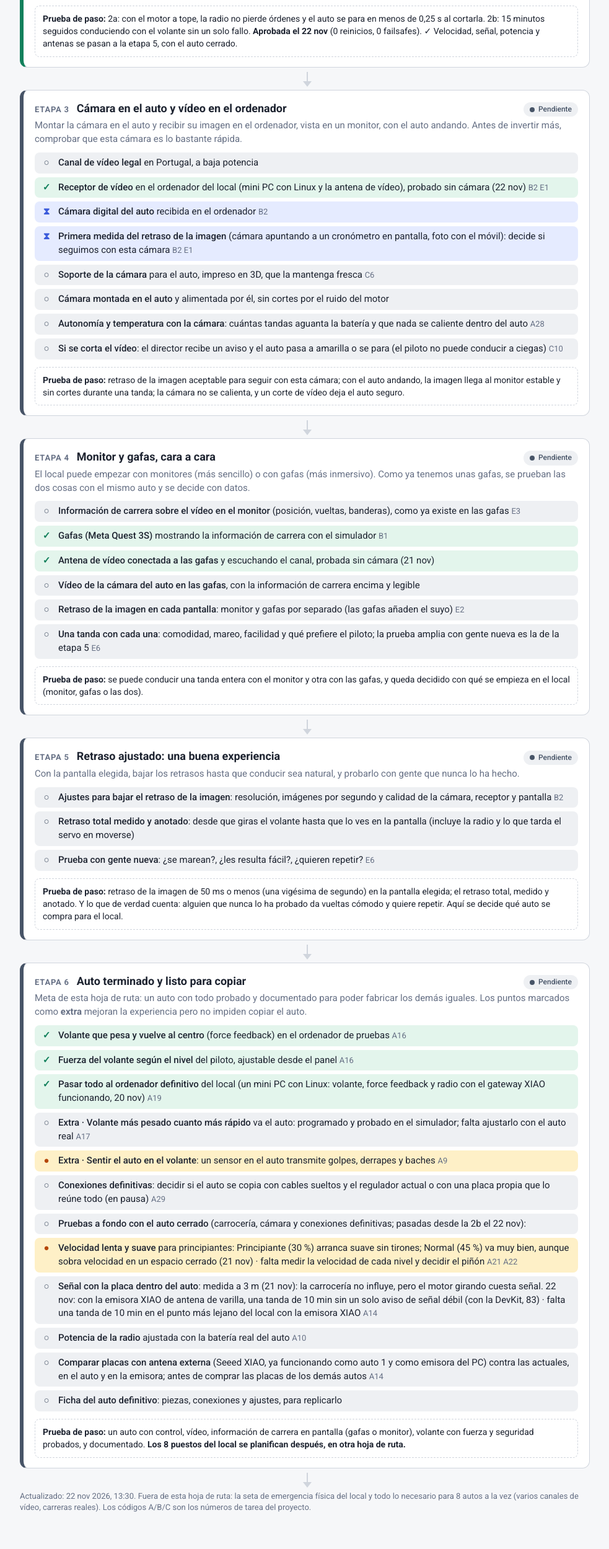
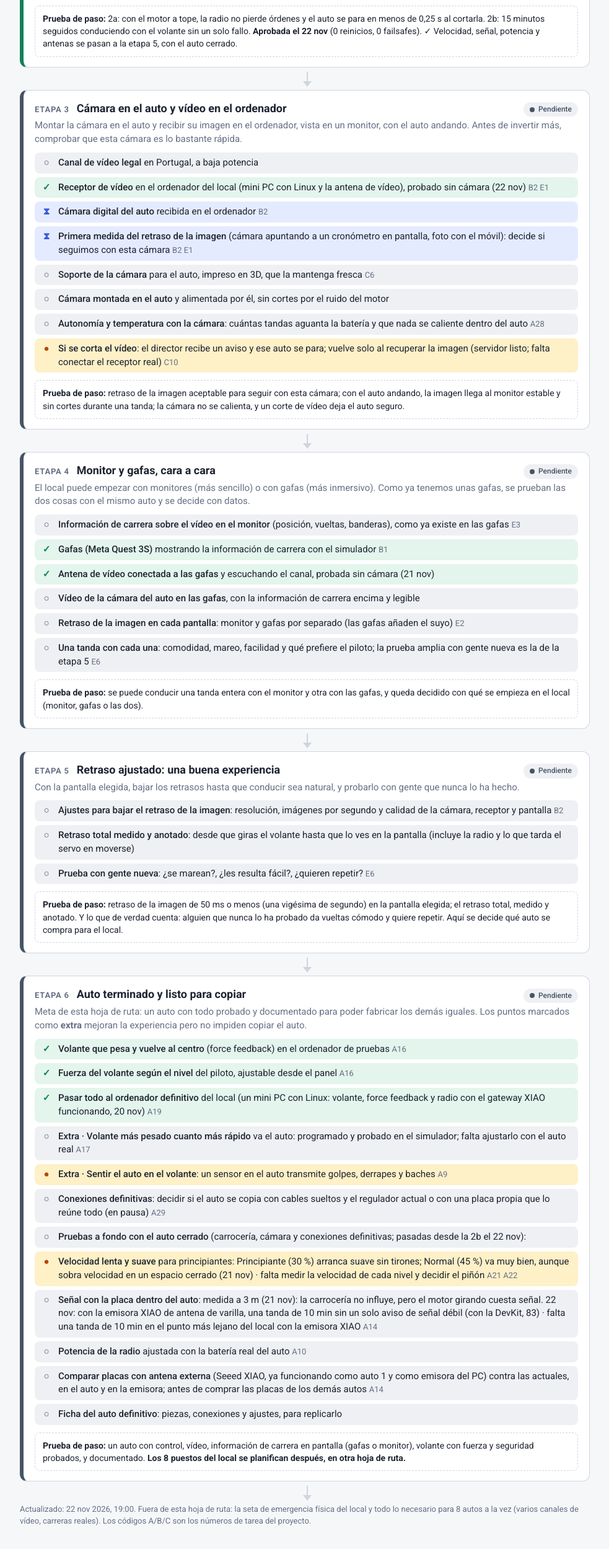
Before and after one commit to Laureanomc/rc-karts-etapas, a plain HTML site: page index.html in a window 1280 px wide. Shown: the part 1981-4480 px from the top of the page at 62% size, without its empty margins (148-1131 px from the left). Drawn offline with Linux system fonts and the light colour scheme.

Commit message:
Etapas: actualizado 2026-11-22 18:47 (origen=1795373245)

```diff
--- a/index.html
+++ b/index.html
@@ -132,7 +132,7 @@ li b{font-weight:500}
     <li class="pend"><span><b>Soporte de la cámara</b> para el auto, impreso en 3D, que la mantenga fresca <span class="ref">C6</span></span></li>
     <li class="pend"><span><b>Cámara montada en el auto</b> y alimentada por él, sin cortes por el ruido del motor</span></li>
     <li class="pend"><span><b>Autonomía y temperatura con la cámara</b>: cuántas tandas aguanta la batería y que nada se caliente dentro del auto <span class="ref">A28</span></span></li>
-    <li class="pend"><span><b>Si se corta el vídeo</b>: el director recibe un aviso y el auto pasa a amarilla o se para (el piloto no puede conducir a ciegas) <span class="ref">C10</span></span></li>
+    <li class="curso"><span><b>Si se corta el vídeo</b>: el director recibe un aviso y ese auto se para; vuelve solo al recuperar la imagen (servidor listo; falta conectar el receptor real) <span class="ref">C10</span></span></li>
   </ul>
   <div class="puerta"><strong>Prueba de paso:</strong> retraso de la imagen aceptable para seguir con esta cámara; con el auto andando, la imagen llega al monitor estable y sin cortes durante una tanda; la cámara no se calienta, y un corte de vídeo deja el auto seguro.</div>
 </section>
@@ -182,7 +182,7 @@ li b{font-weight:500}
   <div class="puerta"><strong>Prueba de paso:</strong> un auto con control, vídeo, información de carrera en pantalla (gafas o monitor), volante con fuerza y seguridad probados, y documentado. <b>Los 8 puestos del local se planifican después, en otra hoja de ruta.</b></div>
 </section>
 
-<p class="pie">Actualizado: 22 nov 2026, 13:30. Fuera de esta hoja de ruta: la seta de emergencia física del local y todo lo necesario para 8 autos a la vez (varios canales de vídeo, carreras reales). Los códigos A/B/C son los números de tarea del proyecto.</p>
+<p class="pie">Actualizado: 22 nov 2026, 19:00. Fuera de esta hoja de ruta: la seta de emergencia física del local y todo lo necesario para 8 autos a la vez (varios canales de vídeo, carreras reales). Los códigos A/B/C son los números de tarea del proyecto.</p>
 </div>
 </body>
 </html>
```
